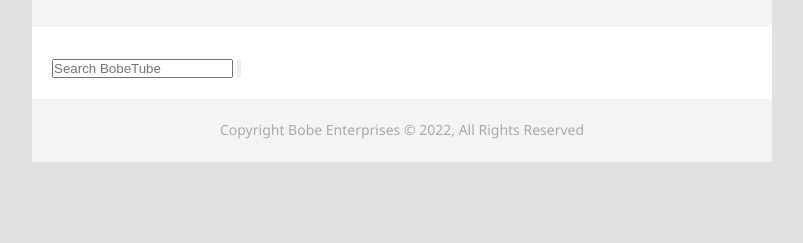
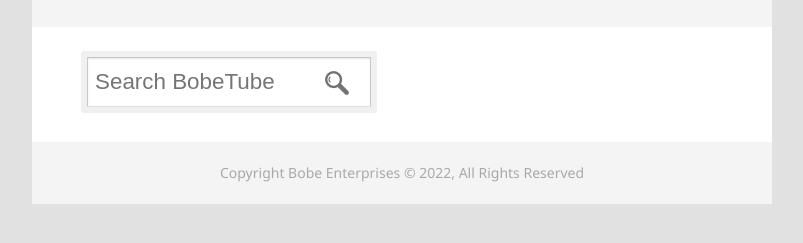
Before and after one commit to tylerstambaugh/YoutubeSearchEngine, a plain HTML site: page index.html in a window 1280 px wide. Shown: the part 83-326 px from the top of the page, without its empty margins (238-1041 px from the left). Drawn offline with nearby package versions, Linux system fonts and the light colour scheme.

Commit message:
searchfield styling and animation js

```diff
--- a/css/style.css
+++ b/css/style.css
@@ -49,3 +49,56 @@ footer {
     background: #f4f4f4;
     text-align: center;
 }
+
+#search-form {
+    display: block;
+    margin-bottom: 15px;
+}
+
+.fieldContainer {
+    display: block;
+    position: relative;
+    width: 90%;
+    margin: 0 auto;
+}
+
+.search-field {
+    -moz-box-sizing: border-box;
+    -webkit-box-sizing: border-box;
+    box-sizing: border-box;
+    display: block;
+    width: 45%;
+    padding: 11px 7px;
+    padding-right: 43px;
+    background: #fff;
+    color: #ccc;
+    border: 1px solid #c8c8c8;
+    font-size: 1.6em;
+    border-bottom-color: #d2e2e7;
+    -moz-border-radius: 1px;
+    -webkit-border-radius: 1px;
+    border-radius: 1px;
+    -moz-box-shadow: inset 0 1px 2px rgba(0, 0, 0, 0.1), 0 0 0 6px #f0f0f0;
+    -webkit-box-shadow: inset 0 1px 2px rgba(0, 0, 0, 0.1), 0 0 0 6px #f0f0f0;
+    box-shadow: inset 0 1px 2px rgba(0, 0, 0, 0.1), 0 0 0 6px #f0f0f0;
+}
+
+#search-btn {
+    position: absolute;
+    right: 360px;
+    top: 14px;
+    height: 32px;
+    width: 32px;
+    border: 0;
+    cursor: pointer;
+    zoom: 1;
+    filter: alpha(opacity=55);
+    opacity: 0.55;
+    background: transparent url(../img/magnifier.png) top left no-repeat;
+
+}
+
+#search-btn:hover {
+    filter: alpha(opacity=90);
+    opacity: 0.9;
+}
--- a/index.html
+++ b/index.html
@@ -10,8 +10,7 @@
 
     <link rel="stylesheet" href="css/style.css">
 
-    <script src="https://code.jquery.com/jquery-3.6.1.min.js"
-        integrity="sha256-o88AwQnZBVDvE9tvIXrMQaPlFFSUTR+nldQm1LuPXQ=" crossorigin="anonymous"></script>
+    <script src="https://code.jquery.com/jquery-3.6.1.min.js"></script>
     <script src="js/script.js"></script>
 </head>
 
--- a/js/script.js
+++ b/js/script.js
@@ -0,0 +1,29 @@
+// searchbar handler
+$(function () {
+    var searchField = $('#query');
+    var icon = $('#search-btn');
+
+    //focus event handler
+    $(searchField).on('focus', function () {
+        $(this).animate({
+            width:'100%'
+        }, 400);
+        $(icon).animate({
+            right: '10px'
+        }, 400);
+    });
+
+    //blur event handler
+    $(searchField).on('blur', function () {
+     if(searchField.val() == ''){
+        $(searchField).animate({
+            width:'45%'
+        }, 400, function(){});
+        $(icon).animate({
+            right:'360px'
+        }, 400, function(){});
+     }
+    });
+
+
+})
```
Also changed, not shown: img/magnifier.png (added).
